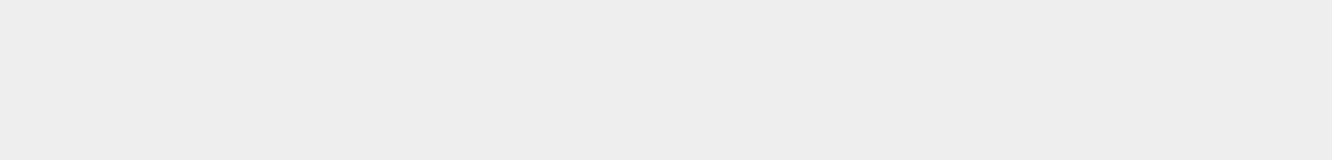
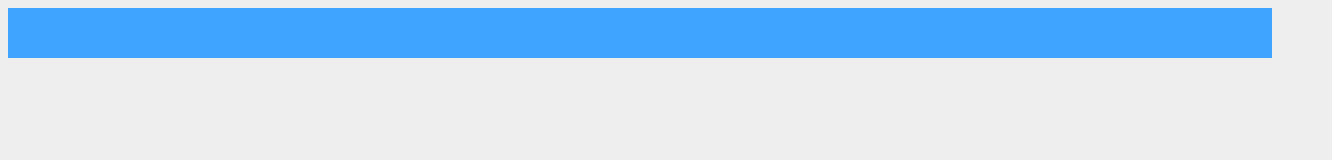
Before and after one commit to darkjsurfer/App, a plain HTML site: page dashboard.html in a window 1280 px wide. Shown: the whole page, 1332 px wide, since content can reach past the window. Drawn offline with Linux system fonts and the light colour scheme; files that its build step writes are made by us from their sources.

Commit message:
gray background

```diff
--- a/css/app.css
+++ b/css/app.css
@@ -47,7 +47,7 @@ body {
 
 span {
 	letter-spacing: 1px;
-	color:#000;
+	color:gray;
 }
 
 .username, .password, .email, .fname {
@@ -118,5 +118,14 @@ span {
 	line-height: 50px;
 	color:white;
 	font-family: sans-serif;
+}
 
+.menu {
+	width:100%;
+	height:50px;
+	background-color: #3fa4ff;
 }
+
+.gray {
+	background-color: #eee;
+}
--- a/dashboard.html
+++ b/dashboard.html
@@ -1,10 +1,11 @@
+<!DOCTYPE html>
 <html>
 <head>
 	<title>The App</title>
-	<link rel="stylesheet" type="text/css" href="app.css">
+	<link rel="stylesheet" type="text/css" href="css/app.css">
 </head>
-<body>
-	<div class="container">
+<body class="gray">
+		<div class="menu"></div>
 
 
 
@@ -12,7 +13,7 @@
 
 
 
-	</div> <!-- container -->
+
 
 </body>
 </html>
```
